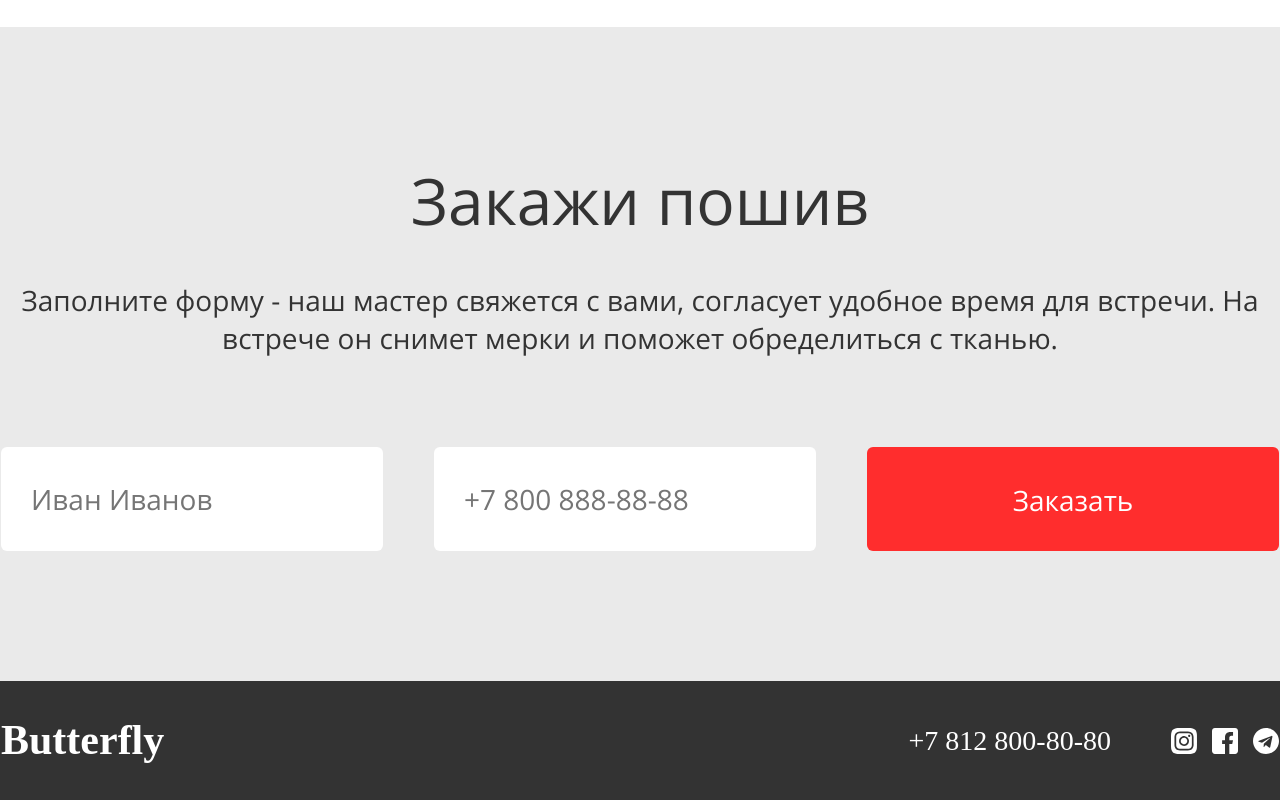
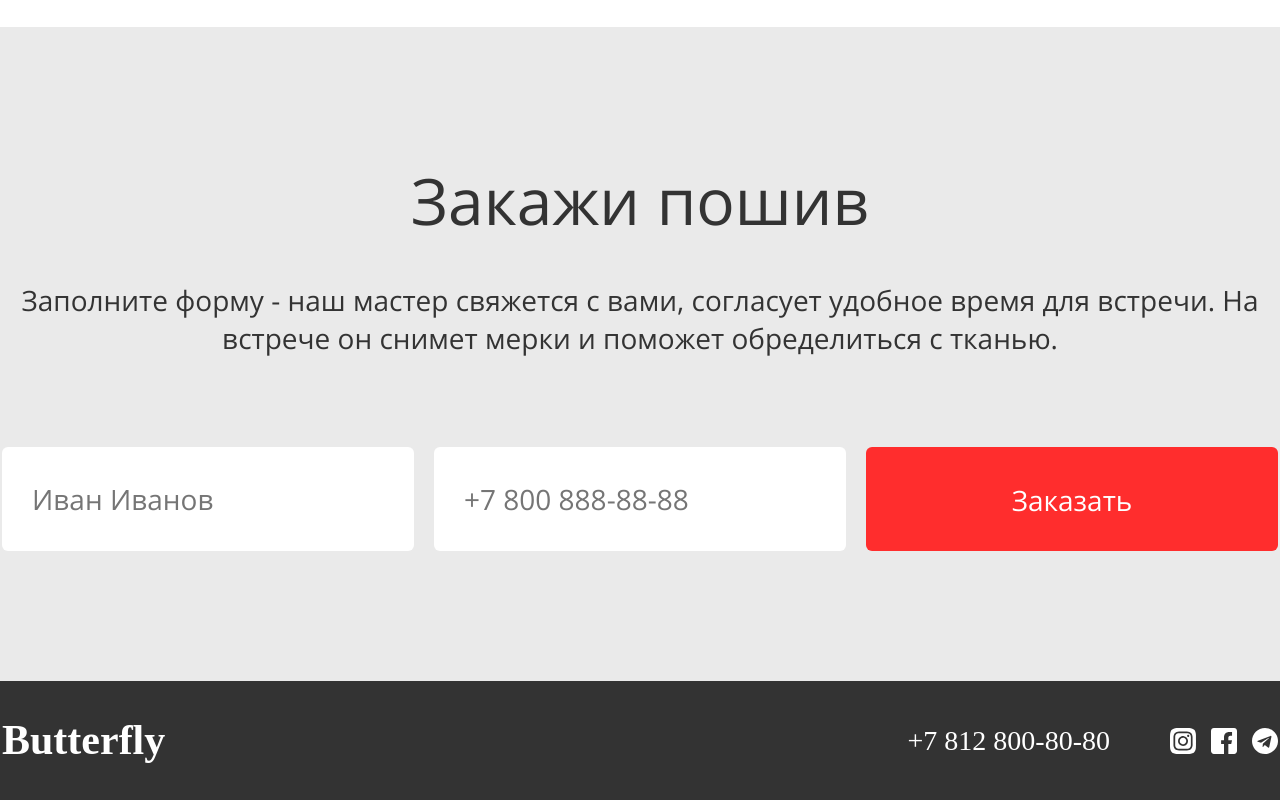
Before and after one commit to Holedesu/butterfly-shop-surname, a website: page www/index.html in a window 1280 px wide. Shown: the part 1543-2343 px from the top of the page. Drawn offline with Linux system fonts and the light colour scheme.

Commit message:
Corrected inner width and changed place of order-form-field

```diff
--- a/src/styles/blocks/_order.scss
+++ b/src/styles/blocks/_order.scss
@@ -22,3 +22,14 @@ form {
   display: flex;
   justify-content: space-between;
 }
+
+.order-form-field {
+  background: #FFFFFF;
+  padding: 35px 0 35px 30px;
+  width: 412px;
+  font-size: 28px;
+  line-height: 34px;
+  color: #333333;
+  border-radius: 6px;
+  border: 0;
+}
--- a/src/styles/common/_common.scss
+++ b/src/styles/common/_common.scss
@@ -25,19 +25,3 @@ img {
   color: #FFF;
   text-decoration: none;
 }
-
-img {
-  display: block;
-  max-width: 100%;
-}
-
-.order-form-field {
-  background: #FFFFFF;
-  padding: 35px 0 35px 30px;
-  width: 382px;
-  font-size: 28px;
-  line-height: 34px;
-  color: #333333;
-  border-radius: 6px;
-  border: 0;
-}
--- a/src/styles/common/_mixins.scss
+++ b/src/styles/common/_mixins.scss
@@ -1,5 +1,5 @@
 @mixin inner {
-  width: 1278px;
+  width: 1276px;
   margin: 0 auto;
 }
 
```
Also changed, not shown: www/style/style.css.
